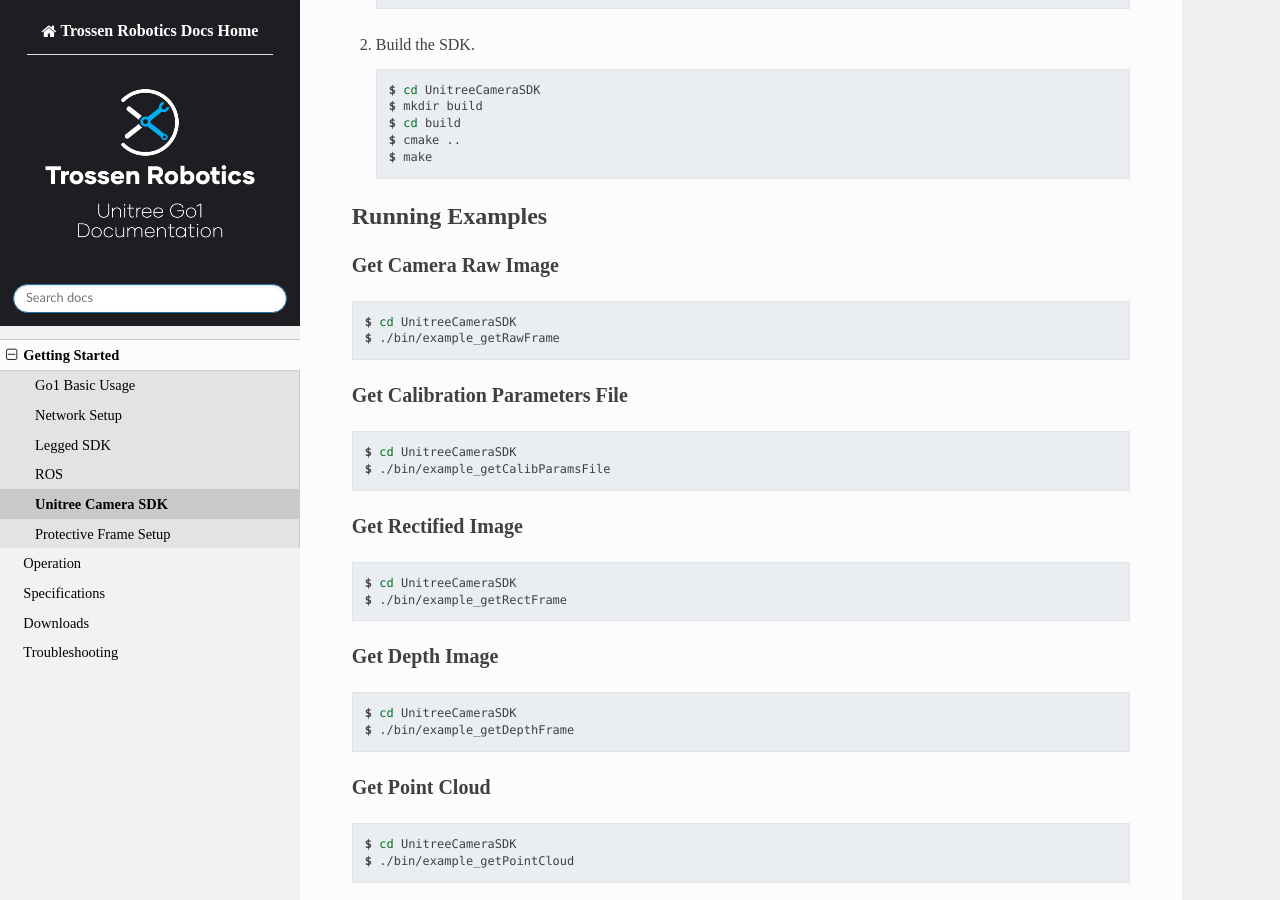
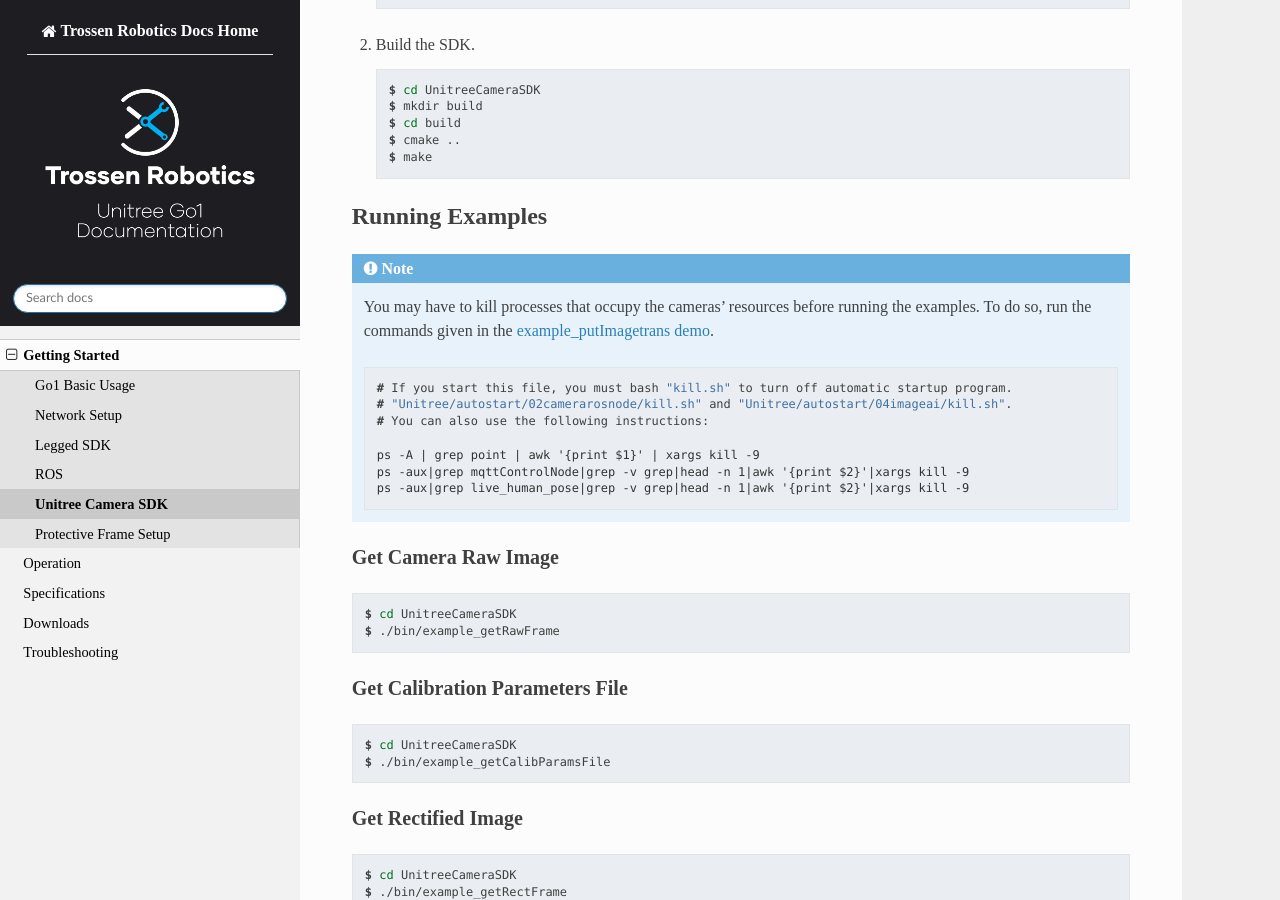
Before and after one commit to TrossenRobotics/unitree_go1_docs, a Sphinx documentation site: the page built from docs/getting_started/camera_sdk.rst, in a window 1280 px wide and 900 px high, scrolled down 669 px. Built offline with Sphinx 7.4.7 and the Read the Docs theme 2.0.0, drawn with Linux system fonts in a browser that asks for light colours; some web fonts are replaced; formulas are drawn with MathJax 3.

Commit message:
Add note about killing cam processes for cam_sdk

```diff
--- a/docs/getting_started/camera_sdk.rst
+++ b/docs/getting_started/camera_sdk.rst
@@ -56,6 +56,23 @@ Workspace Setup
 Running Examples
 ================
 
+.. note::
+
+  You may have to kill processes that occupy the cameras' resources before running the examples.
+  To do so, run the commands given in the `example_putImagetrans demo`_.
+
+  .. code-block:: console
+
+    # If you start this file, you must bash "kill.sh" to turn off automatic startup program.
+    # "Unitree/autostart/02camerarosnode/kill.sh" and "Unitree/autostart/04imageai/kill.sh".
+    # You can also use the following instructions:
+
+    ps -A | grep point | awk '{print $1}' | xargs kill -9
+    ps -aux|grep mqttControlNode|grep -v grep|head -n 1|awk '{print $2}'|xargs kill -9
+    ps -aux|grep live_human_pose|grep -v grep|head -n 1|awk '{print $2}'|xargs kill -9
+
+.. _`example_putImagetrans demo`: https://github.com/unitreerobotics/UnitreecameraSDK/blob/ecd2058ba3f033af11c2d2a0306b44cc8d819332/examples/example_putImagetrans.cc#L43-L48
+
 Get Camera Raw Image
 --------------------
 
```
